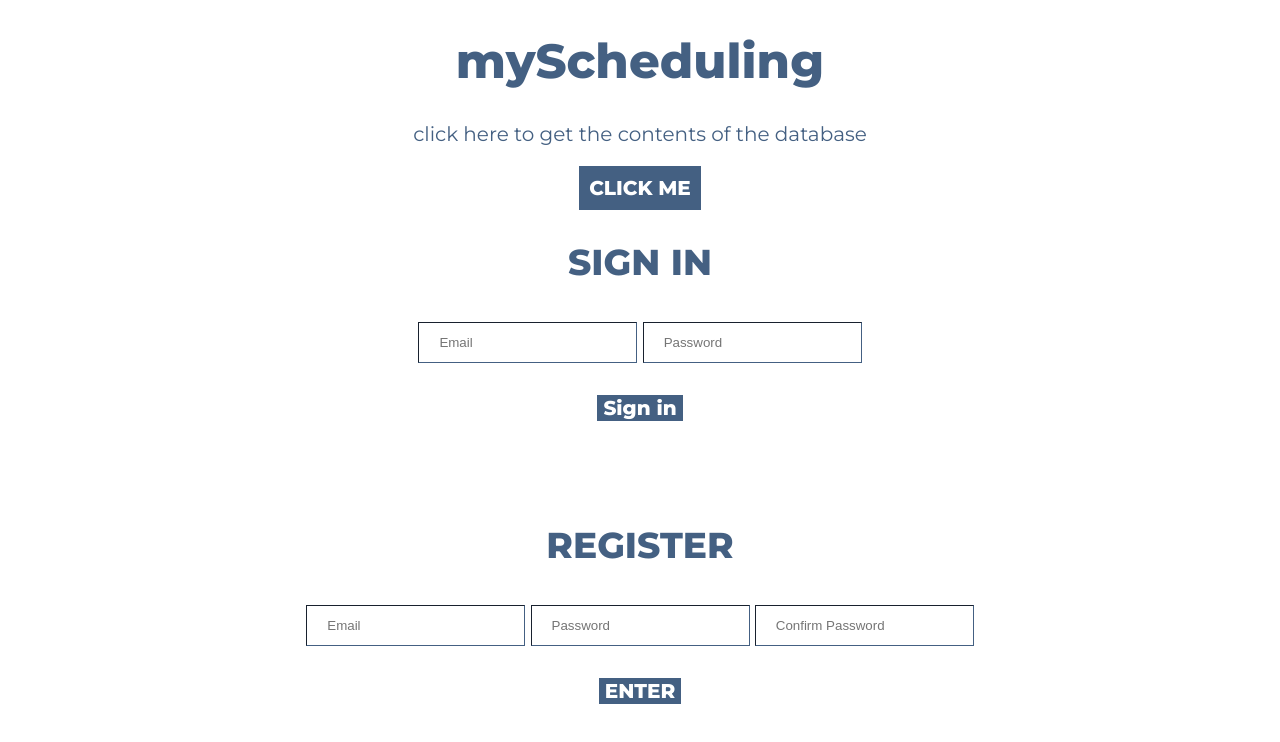
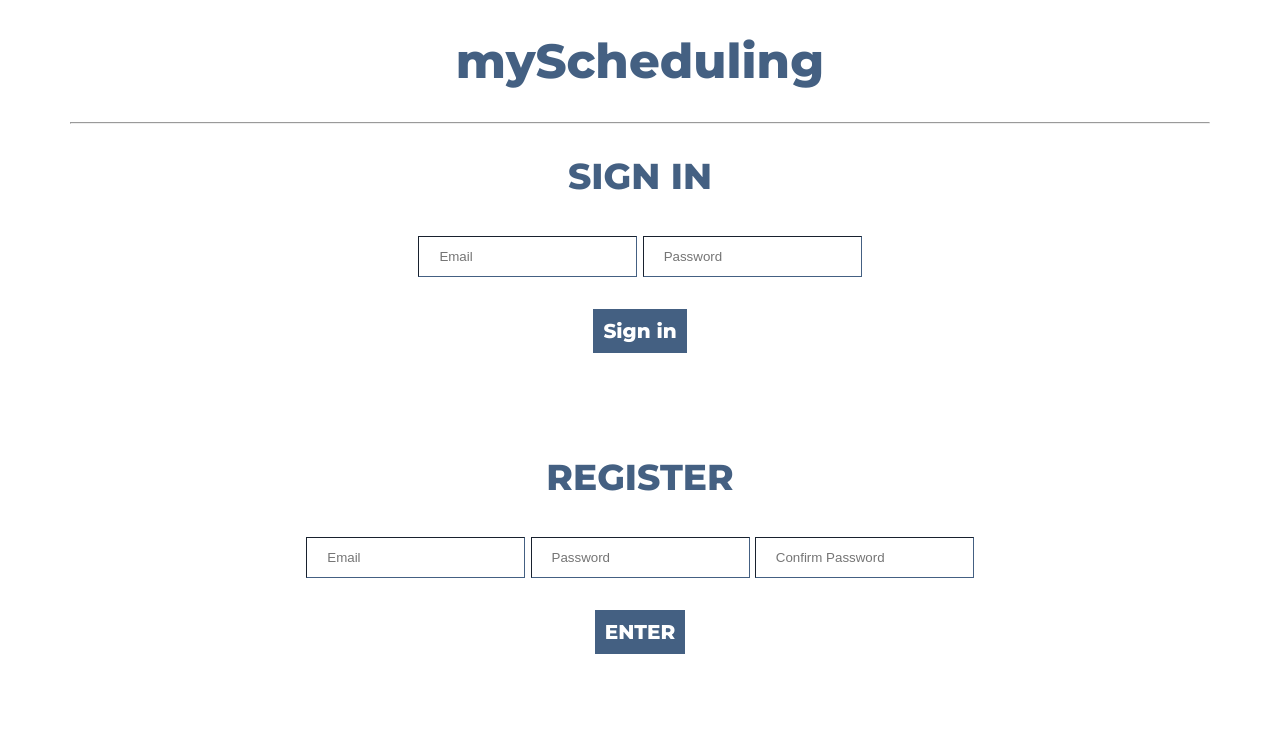
Before and after one commit to NTelman/hack-68, a plain HTML site: page index.html in a window 1280 px wide. Drawn offline with Linux system fonts and the light colour scheme.

Commit message:
adjust css

```diff
--- a/index.html
+++ b/index.html
@@ -1,7 +1,7 @@
 <!DOCTYPE html>
 <html>
 <head>
-	<title>myScheduling revamp</title>
+	<title>myScheduling Sign In</title>
 
 	<link rel="stylesheet" href="main.css">
 	<link href="https://fonts.googleapis.com/css2?family=Montserrat:wght@400;800&display=swap" rel="stylesheet">
@@ -11,13 +11,7 @@
 <body>
 	<h1>myScheduling</h1>
 
-	<p>click here to get the contents of the database</p>
-
-	<button>CLICK ME</button>
-
-
-</br>
-
+<hr>
 <!--log in-->
 
 	<section class="form-wrap">
--- a/main.css
+++ b/main.css
@@ -17,6 +17,11 @@ h2 {
 	font-size: 36px;
 }
 
+hr {
+	color: #446082;
+	width: 90%;
+}
+
 button {
 	font-family: 'Montserrat', sans-serif;
 	background-color: #446082;
@@ -34,6 +39,7 @@ input[type=submit] {
 	color: white;
 	font-size: 20px;
 	font-weight: bold;
+	padding: 10px;
 }
 
 
```
